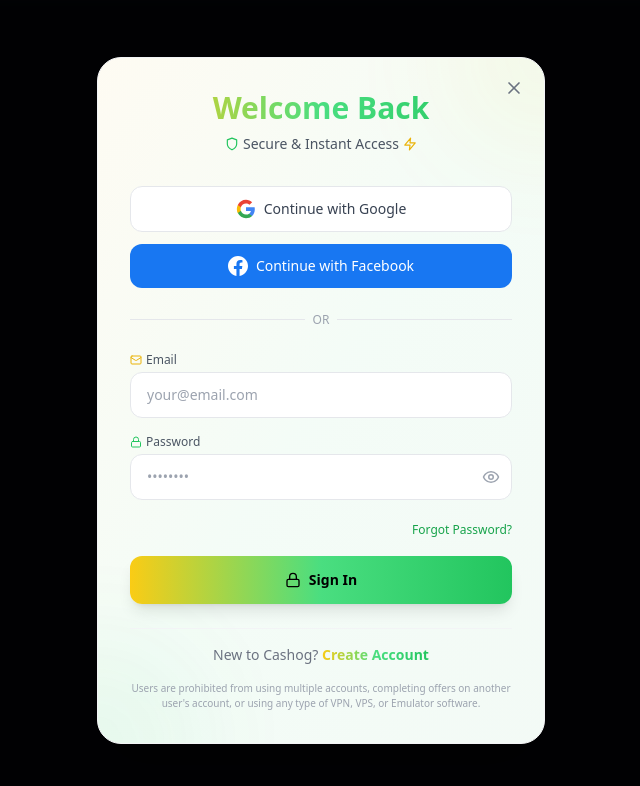
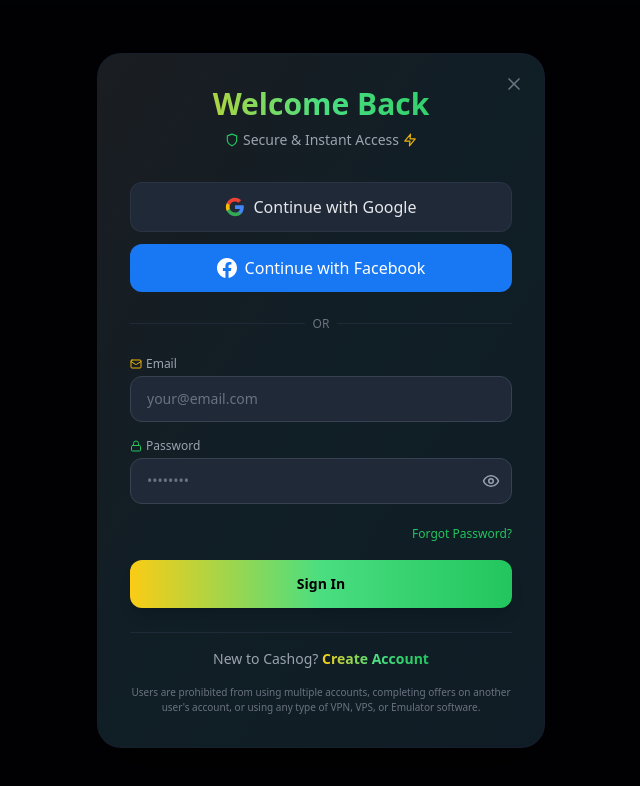
Before and after one commit to tool63/cashin, a Next.js app: page /login in a window 1280 px wide. Shown: the top 786 px of the page, without its empty margins (319-959 px from the left). Built offline with nearby package versions, Linux system fonts and the light colour scheme.

Commit message:
Update page.tsx

```diff
--- a/app/(auth)/login/page.tsx
+++ b/app/(auth)/login/page.tsx
@@ -7,7 +7,7 @@ import AuthLayout from "../layout";
 import SocialButtons from "../SocialButtons";
 import CloseButton from "@/components/ui/CloseButton";
 import { motion } from "framer-motion";
-import { Eye, EyeOff, Mail, Lock, Sparkles, Shield, Zap } from "lucide-react";
+import { Eye, EyeOff, Mail, Lock, Shield, Zap } from "lucide-react";
 
 export default function LoginPage() {
   const [form, setForm] = useState({ email: "", password: "" });
@@ -33,110 +33,96 @@ export default function LoginPage() {
       <motion.div
         initial={{ opacity: 0, y: 20 }}
         animate={{ opacity: 1, y: 0 }}
-        transition={{ duration: 0.4, ease: "easeOut" }}
-        className="bg-white dark:bg-[#0b0e1a] rounded-3xl shadow-2xl border border-gray-100 dark:border-gray-800 overflow-hidden relative"
+        transition={{ duration: 0.4 }}
+        className="bg-[#111827]/90 backdrop-blur-xl rounded-3xl shadow-2xl border border-gray-800/50 overflow-hidden relative"
       >
-        {/* Gradient background elements - matching HeroSection */}
+        {/* Card inner glow - matching affiliate page cards */}
         <div className="absolute inset-0 bg-gradient-to-br from-yellow-500/5 via-green-500/5 to-green-600/5"></div>
-        <div className="absolute -top-24 -right-24 w-48 h-48 bg-yellow-400/10 rounded-full blur-3xl animate-pulse"></div>
-        <div className="absolute -bottom-24 -left-24 w-48 h-48 bg-green-500/10 rounded-full blur-3xl animate-pulse delay-1000"></div>
 
         <CloseButton />
 
         <div className="relative p-8">
-          {/* Header with gradient text - matching HeroSection */}
+          {/* Header */}
           <div className="text-center mb-8">
             <h2 className="text-3xl font-bold bg-clip-text text-transparent bg-gradient-to-r from-yellow-400 via-green-400 to-green-500 mb-2">
               Welcome Back
             </h2>
-            <p className="text-sm text-gray-600 dark:text-gray-400 flex items-center justify-center gap-1">
+            <p className="text-sm text-gray-400 flex items-center justify-center gap-1">
               <Shield size={14} className="text-green-500" />
               <span>Secure & Instant Access</span>
               <Zap size={14} className="text-yellow-500" />
             </p>
           </div>
 
-          {/* Social Buttons with gradient hover */}
-          <div className="flex flex-col gap-3 w-full">
-            <button className="w-full flex items-center justify-center gap-2 py-3 px-4 rounded-xl border border-gray-200 dark:border-gray-700 bg-white dark:bg-[#0b0e1a] hover:bg-gradient-to-r hover:from-yellow-400/10 hover:via-green-400/10 hover:to-green-500/10 transition-all duration-300 text-sm group">
+          {/* Social Buttons */}
+          <div className="flex flex-col gap-3">
+            <button className="w-full flex items-center justify-center gap-2 py-3 px-4 rounded-xl bg-[#1F2937] hover:bg-[#2D3748] transition-all duration-300 border border-gray-700/50 group">
               <svg className="w-5 h-5" viewBox="0 0 24 24">
                 <path fill="#4285F4" d="M22.56 12.25c0-.78-.07-1.53-.2-2.25H12v4.26h5.92c-.26 1.37-1.04 2.53-2.21 3.31v2.77h3.57c2.08-1.92 3.28-4.74 3.28-8.09z" />
                 <path fill="#34A853" d="M12 23c2.97 0 5.46-.98 7.28-2.66l-3.57-2.77c-.98.66-2.23 1.06-3.71 1.06-2.86 0-5.29-1.93-6.16-4.53H2.18v2.84C3.99 20.53 7.7 23 12 23z" />
                 <path fill="#FBBC05" d="M5.84 14.09c-.22-.66-.35-1.36-.35-2.09s.13-1.43.35-2.09V7.07H2.18C1.43 8.55 1 10.22 1 12s.43 3.45 1.18 4.93l2.85-2.22.81-.62z" />
                 <path fill="#EA4335" d="M12 5.38c1.62 0 3.06.56 4.21 1.64l3.15-3.15C17.45 2.09 14.97 1 12 1 7.7 1 3.99 3.47 2.18 7.07l3.66 2.84c.87-2.6 3.3-4.53 6.16-4.53z" />
               </svg>
-              <span className="font-medium text-gray-700 dark:text-gray-300">
-                Continue with Google
-              </span>
+              <span className="font-medium text-gray-200">Continue with Google</span>
             </button>
 
-            <button className="w-full flex items-center justify-center gap-2 py-3 px-4 rounded-xl bg-[#1877F2] hover:bg-[#0a5fd7] transition-colors text-sm">
+            <button className="w-full flex items-center justify-center gap-2 py-3 px-4 rounded-xl bg-[#1877F2] hover:bg-[#0a5fd7] transition-colors">
               <svg className="w-5 h-5 text-white" fill="currentColor" viewBox="0 0 24 24">
                 <path d="M24 12.073c0-6.627-5.373-12-12-12s-12 5.373-12 12c0 5.99 4.388 10.954 10.125 11.854v-8.385H7.078v-3.47h3.047V9.43c0-3.007 1.792-4.669 4.533-4.669 1.312 0 2.686.235 2.686.235v2.953H15.83c-1.491 0-1.956.925-1.956 1.874v2.25h3.328l-.532 3.47h-2.796v8.385C19.612 23.027 24 18.062 24 12.073z"/>
               </svg>
-              <span className="font-medium text-white">
-                Continue with Facebook
-              </span>
+              <span className="font-medium text-white">Continue with Facebook</span>
             </button>
           </div>
 
           {/* OR Divider */}
           <div className="flex items-center gap-2 my-6">
-            <div className="flex-1 border-t border-gray-200 dark:border-gray-800"></div>
-            <span className="text-xs text-gray-400">OR</span>
-            <div className="flex-1 border-t border-gray-200 dark:border-gray-800"></div>
+            <div className="flex-1 border-t border-gray-800"></div>
+            <span className="text-xs text-gray-500">OR</span>
+            <div className="flex-1 border-t border-gray-800"></div>
           </div>
 
           {/* Form */}
           <form onSubmit={handleSubmit} className="space-y-4">
             {/* Email Input */}
             <div>
-              <label className="block text-xs font-medium text-gray-600 dark:text-gray-400 mb-1 flex items-center gap-1">
+              <label className="block text-xs font-medium text-gray-400 mb-1 flex items-center gap-1">
                 <Mail size={12} className="text-yellow-500" />
                 Email
               </label>
-              <div className="relative group">
               <input
                 type="email"
                 name="email"
                 value={form.email}
                 onChange={handleChange}
-                  onFocus={() => setIsFocused({ ...isFocused, email: true })}
-                  onBlur={() => setIsFocused({ ...isFocused, email: false })}
                 required
                 placeholder="your@email.com"
-                  className="w-full px-4 py-3 text-sm rounded-xl border border-gray-200 dark:border-gray-700 bg-white dark:bg-[#070A14] text-gray-900 dark:text-white focus:outline-none focus:ring-2 focus:ring-yellow-400/50 focus:border-transparent transition-all duration-300"
+                className="w-full px-4 py-3 text-sm rounded-xl bg-[#1F2937] border border-gray-700 text-white placeholder-gray-500 focus:outline-none focus:ring-2 focus:ring-yellow-500/50 transition-all"
               />
-                <div className="absolute inset-0 rounded-xl bg-gradient-to-r from-yellow-400/10 via-green-400/10 to-green-500/10 opacity-0 group-hover:opacity-100 transition-opacity duration-500 pointer-events-none"></div>
-              </div>
             </div>
 
             {/* Password Input */}
             <div>
-              <label className="block text-xs font-medium text-gray-600 dark:text-gray-400 mb-1 flex items-center gap-1">
+              <label className="block text-xs font-medium text-gray-400 mb-1 flex items-center gap-1">
                 <Lock size={12} className="text-green-500" />
                 Password
               </label>
-              <div className="relative group">
+              <div className="relative">
                 <input
                   type={showPassword ? "text" : "password"}
                   name="password"
                   value={form.password}
                   onChange={handleChange}
-                  onFocus={() => setIsFocused({ ...isFocused, password: true })}
-                  onBlur={() => setIsFocused({ ...isFocused, password: false })}
                   required
                   placeholder="••••••••"
-                  className="w-full px-4 py-3 pr-10 text-sm rounded-xl border border-gray-200 dark:border-gray-700 bg-white dark:bg-[#070A14] text-gray-900 dark:text-white focus:outline-none focus:ring-2 focus:ring-green-400/50 focus:border-transparent transition-all duration-300"
+                  className="w-full px-4 py-3 pr-10 text-sm rounded-xl bg-[#1F2937] border border-gray-700 text-white placeholder-gray-500 focus:outline-none focus:ring-2 focus:ring-green-500/50 transition-all"
                 />
                 <button
                   type="button"
                   onClick={() => setShowPassword(!showPassword)}
-                  className="absolute right-3 top-1/2 -translate-y-1/2 text-gray-400 hover:text-green-500 transition-colors"
+                  className="absolute right-3 top-1/2 -translate-y-1/2 text-gray-400 hover:text-green-500"
                 >
                   {showPassword ? <EyeOff size={18} /> : <Eye size={18} />}
                 </button>
-                <div className="absolute inset-0 rounded-xl bg-gradient-to-r from-yellow-400/10 via-green-400/10 to-green-500/10 opacity-0 group-hover:opacity-100 transition-opacity duration-500 pointer-events-none"></div>
               </div>
             </div>
 
@@ -144,38 +130,34 @@ export default function LoginPage() {
             <div className="text-right">
               <Link
                 href="/reset"
-                className="text-xs text-green-600 hover:text-yellow-600 transition-colors"
+                className="text-xs text-green-500 hover:text-yellow-500 transition-colors"
               >
                 Forgot Password?
               </Link>
             </div>
 
-            {/* Login Button - Matching HeroSection gradient */}
+            {/* Login Button */}
             <button
               type="submit"
-              className="w-full relative group overflow-hidden py-3.5 px-4 rounded-xl bg-gradient-to-r from-yellow-400 via-green-400 to-green-500 text-black font-bold text-sm transition-all duration-300 shadow-lg hover:shadow-xl transform hover:-translate-y-0.5"
+              className="w-full py-3.5 px-4 rounded-xl bg-gradient-to-r from-yellow-400 via-green-400 to-green-500 text-black font-bold text-sm shadow-lg hover:shadow-xl transform hover:-translate-y-0.5 transition-all duration-300"
             >
-              <span className="relative z-10 flex items-center justify-center gap-2">
-                <Lock size={16} />
               Sign In
-              </span>
-              <div className="absolute inset-0 bg-gradient-to-r from-white/30 to-transparent translate-x-[-100%] group-hover:translate-x-[100%] transition-transform duration-700"></div>
             </button>
           </form>
 
           {/* Signup Link */}
-          <div className="text-center text-sm text-gray-500 dark:text-gray-400 mt-6 pt-4 border-t border-gray-100 dark:border-gray-800">
+          <div className="text-center text-sm text-gray-400 mt-6 pt-4 border-t border-gray-800">
             <span>New to Cashog? </span>
             <Link
               href="/signup"
-              className="font-semibold bg-clip-text text-transparent bg-gradient-to-r from-yellow-400 via-green-400 to-green-500 hover:from-yellow-500 hover:via-green-500 hover:to-green-600 transition-all duration-300"
+              className="font-semibold bg-clip-text text-transparent bg-gradient-to-r from-yellow-400 via-green-400 to-green-500 hover:from-yellow-500 hover:via-green-500 hover:to-green-600"
             >
               Create Account
             </Link>
           </div>
 
           {/* Prohibited Notice */}
-          <div className="mt-4 text-[10px] text-gray-400 text-center">
+          <div className="mt-4 text-[10px] text-gray-500 text-center">
             Users are prohibited from using multiple accounts, completing offers on another user's account, or using any type of VPN, VPS, or Emulator software.
           </div>
         </div>
```
Lines whose indentation alone changed are shown as unchanged.
